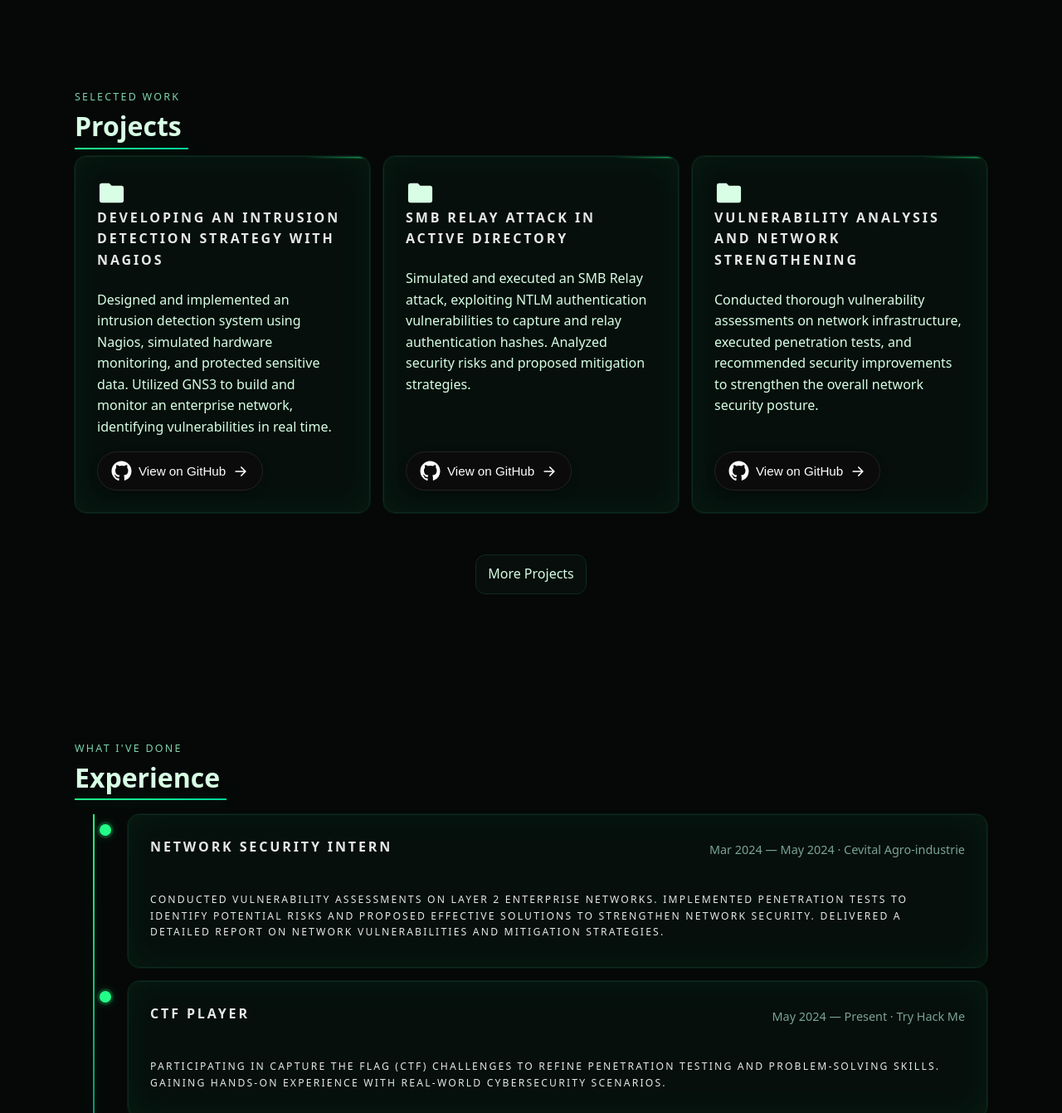
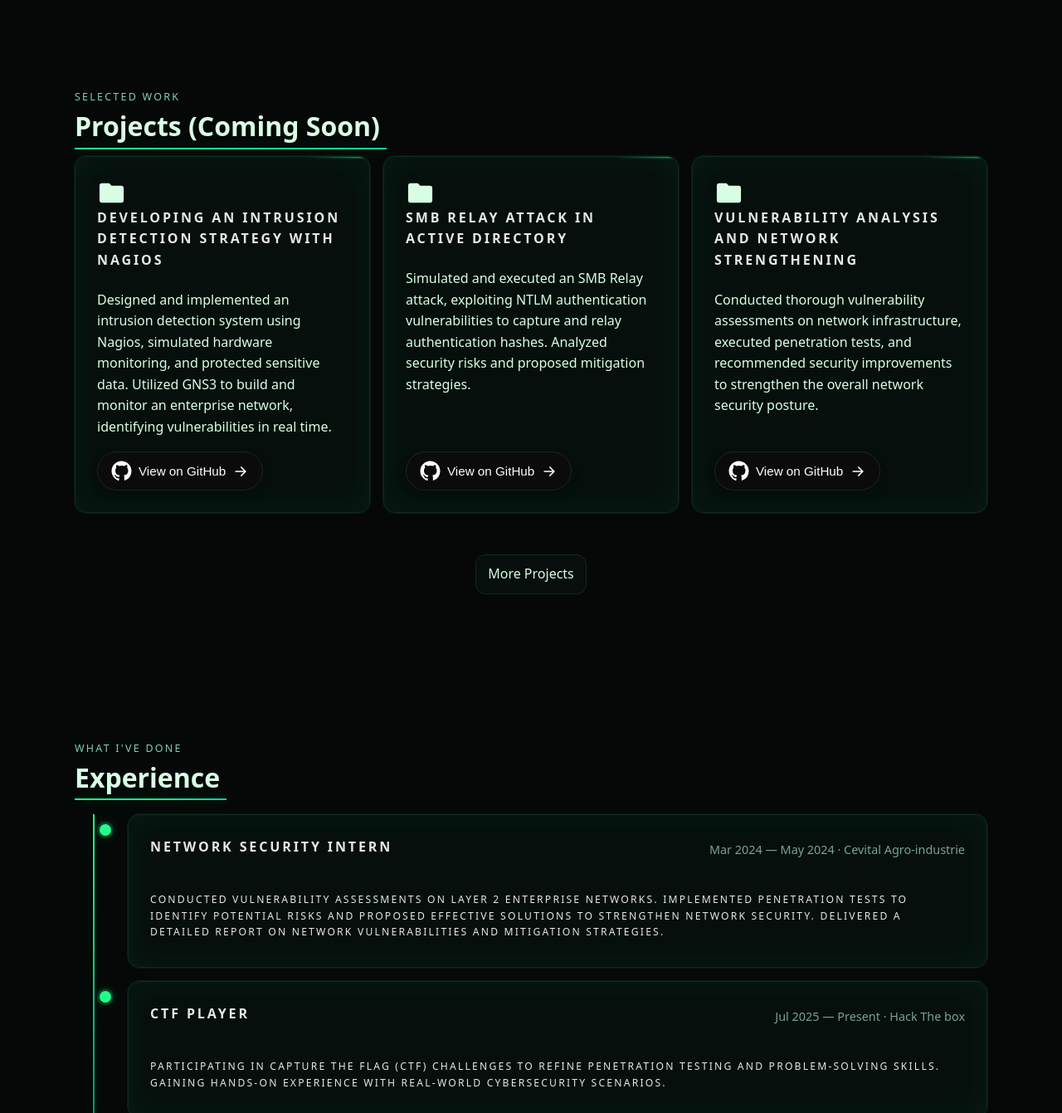
Before and after one commit to SaadAzil3/my-portfolio, a plain HTML site: page index.html in a window 1280 px wide. Shown: the part 1940-3281 px from the top of the page at 83% size. Drawn offline with Linux system fonts and the light colour scheme.

Commit message:
Update index.html

```diff
--- a/index.html
+++ b/index.html
@@ -145,7 +145,7 @@
           <div class="section-head">
             <div class="title-stack">
               <p class="kicker">Selected work</p>
-              <h2 id="projects-title">Projects</h2>
+              <h2 id="projects-title">Projects (Coming Soon)</h2>
             </div>
           </div>
 
@@ -246,7 +246,7 @@
                 <div class="card-body">
                   <div class="item-head">
                     <h3 class="title-info">CTF Player</h3>
-                    <span class="item-meta">May 2024 — Present · Try Hack Me</span>
+                    <span class="item-meta">Jul 2025 — Present · Hack The box</span>
                   </div>
                   <p class="text-info">Participating in Capture The Flag (CTF) challenges to refine penetration testing and problem-solving skills. Gaining hands-on experience with real-world cybersecurity scenarios.</p>
                 </div>
@@ -298,8 +298,6 @@
         <h2 id="contact-title">Contact</h2>
       </div>
 
-      <p class="contact-lead">Open to internships, bug bounty collaborations, and security research as I continue developing my skills in cybersecurity..</p>
-
       <div class="contact-actions">
         <div class="socials" role="group" aria-label="Social links">
           <!-- GitHub -->
```
